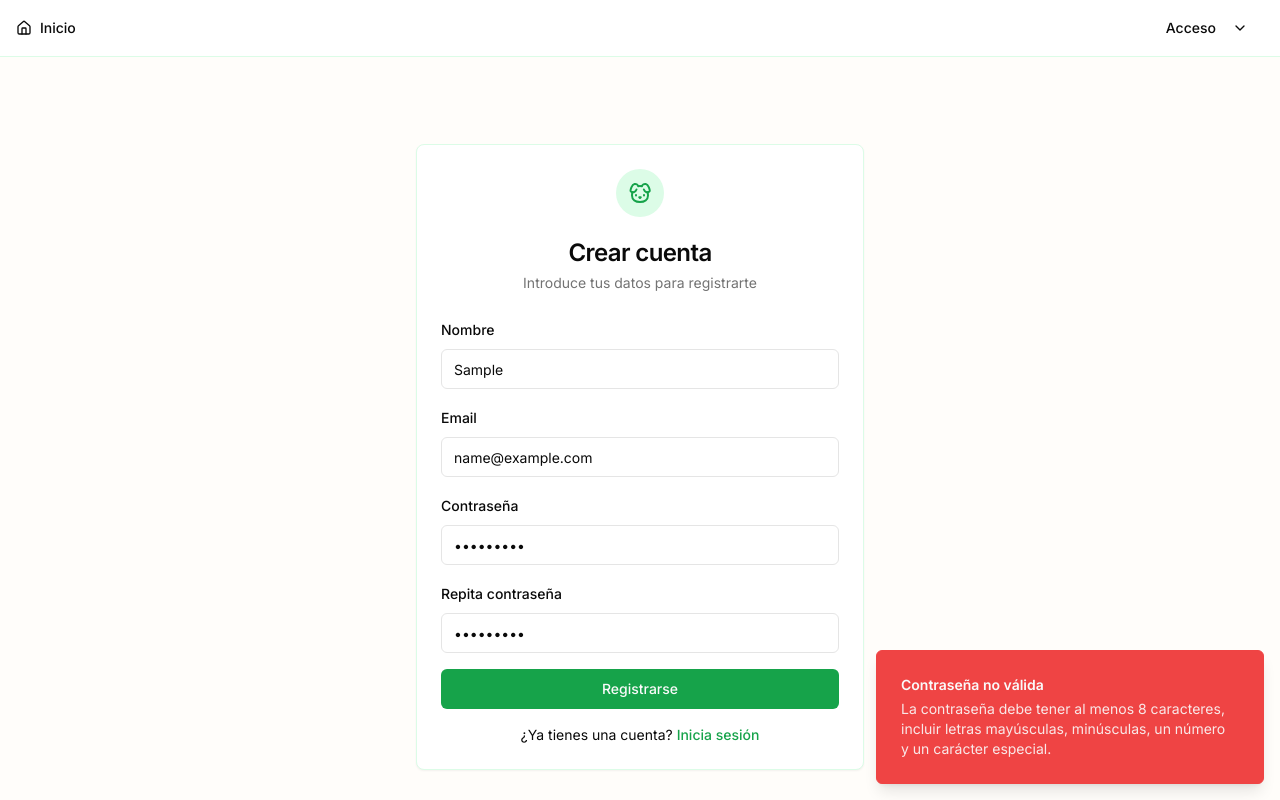
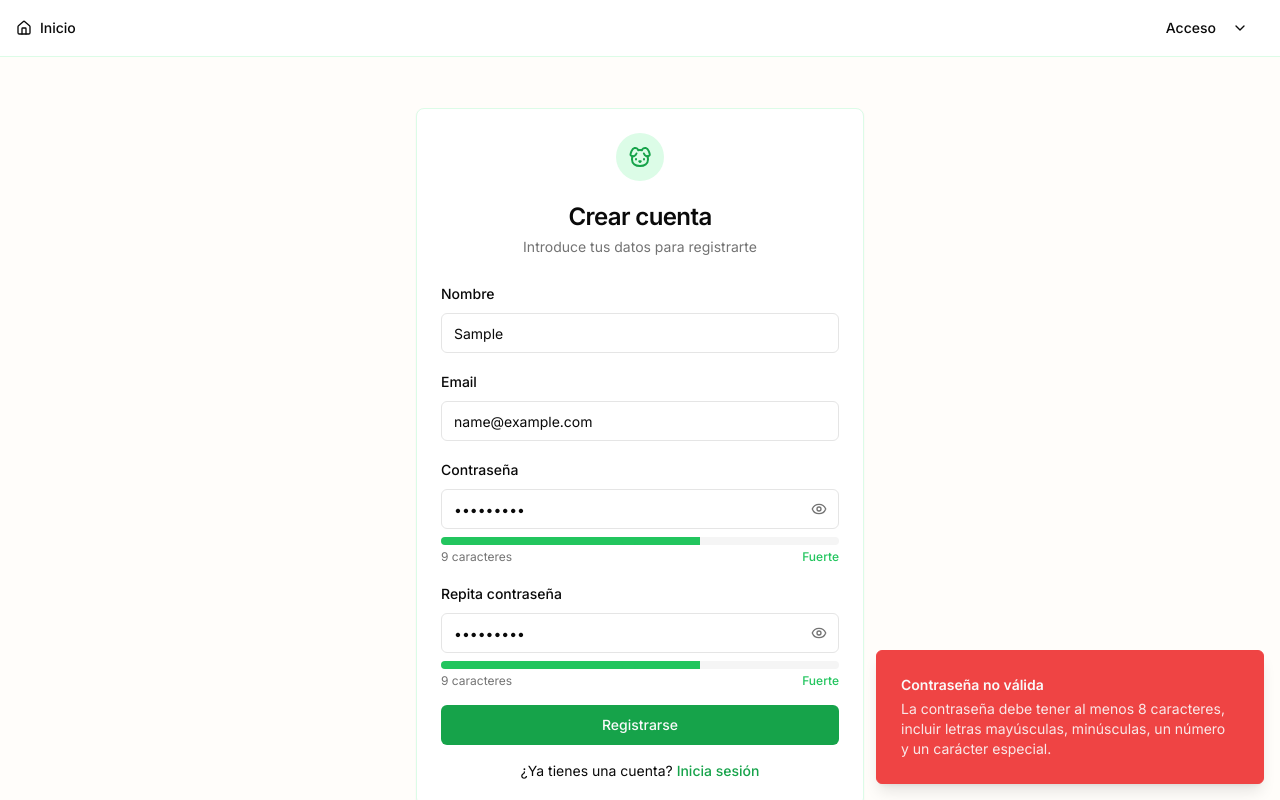
Before and after one commit to Rastler89/isister-frontend, a Next.js app: page /auth/register in a window 1280 px wide. Both pictures are taken after typing "Sample", "name@example.com", "Sample123", "Sample123" into the empty fields and a click on the button "Registrarse". Shown: the top 800 px of the page. Built offline with nearby package versions, Linux system fonts and the light colour scheme; no server answers.

Commit message:
[fix] mostrar contraseña

```diff
--- a/app/auth/login/page.tsx
+++ b/app/auth/login/page.tsx
@@ -9,6 +9,7 @@ import { Input } from "../../../components/ui/input"
 import { Button } from "../../../components/ui/button"
 import Link from "next/link"
 import { useRouter } from "next/navigation"
+import { PasswordInput } from "../../../components/password-input"
 
 const LoginPage = () => {
     const [isLoading, setIsLoading] = useState(false)
@@ -62,13 +63,7 @@ const LoginPage = () => {
                     </div>
                     <div className='space-y-2'>
                         <Label htmlFor='password'>Contraseña</Label>
-                        <Input
-                            id='password'
-                            name='password'
-                            type='password'
-                            required
-                            disabled={isLoading}
-                        />
+                        <PasswordInput id="password" name="password" required disabled={isLoading} showStrength={false} />
                     </div>
                     <Button
                         type='submit'
--- a/app/auth/register/page.tsx
+++ b/app/auth/register/page.tsx
@@ -9,6 +9,7 @@ import { Label } from "../../../components/ui/label"
 import { Input } from "../../../components/ui/input"
 import { Button } from "../../../components/ui/button"
 import Link from "next/link"
+import { PasswordInput } from "../../../components/password-input"
 
 const RegisterPage = () => {
     const [isLoading, setIsLoading] = useState(false)
@@ -103,23 +104,11 @@ const RegisterPage = () => {
                     </div>
                     <div className='space-y-2'>
                         <Label htmlFor='password'>Contraseña</Label>
-                        <Input
-                            id='password'
-                            name='password'
-                            type='password'
-                            required
-                            disabled={isLoading}
-                        />
+                        <PasswordInput id="password" name="password" required disabled={isLoading} />
                     </div>
                     <div className='space-y-2'>
-                        <Label htmlFor='password'>Repita contraseña</Label>
-                        <Input
-                            id='password_confirmation'
-                            name='password_confirmation'
-                            type='password'
-                            required
-                            disabled={isLoading}
-                        />
+                        <Label htmlFor='password_confirmation'>Repita contraseña</Label>
+                        <PasswordInput id="password_confirmation" name="password_confirmation" required disabled={isLoading} />
                     </div>
                     <Input id='honey' name='honey' className='honey' />
                     <Button
--- a/app/profile/page.tsx
+++ b/app/profile/page.tsx
@@ -11,6 +11,7 @@ import { SearchableSelect } from "../../components/searchable-select"
 import { Button } from "../../components/ui/button"
 import { useToast } from "../../hooks/useToast"
 import { Progress } from "../../components/ui/progress"
+import { PasswordInput } from "../../components/password-input"
 
 export const ProfilePage = () => {
     const { toast } = useToast()
@@ -334,7 +335,7 @@ export const ProfilePage = () => {
                                 <form onSubmit={handlePasswordChange} className='space-y-4'>
                                     <div className='space-y-2'>
                                         <Label htmlFor='currentPassword'>Contraseña actual</Label>
-                                        <Input type='password' id='currentPassword' name='currentPassword' required />
+                                        <PasswordInput id="currentPassword" name="currentPassword" required disabled={isLoading} />
                                     </div>
                                     <div className='space-y-2'>
                                         <Label htmlFor='newPassword'>Nueva contraseña</Label>
--- /dev/null
+++ b/components/password-input.tsx
@@ -0,0 +1,116 @@
+'use client'
+
+import type React from 'react'
+
+import { useState, useEffect } from 'react'
+import { Eye, EyeOff, PawPrintIcon as Paw } from 'lucide-react'
+import { Input } from './ui/input'
+import { cn } from '../libs/utils'
+import { Button } from './ui/button'
+
+interface PasswordInputProps extends React.InputHTMLAttributes<HTMLInputElement> {
+  showCounter?: boolean
+  showStrength?: boolean
+}
+
+export function PasswordInput({ className, showCounter = true, showStrength = true, ...props }: PasswordInputProps) {
+  const [showPassword, setShowPassword] = useState(false)
+  const [password, setPassword] = useState('')
+  const [strength, setStrength] = useState(0)
+  const [pawPosition, setPawPosition] = useState(0)
+
+  // Calculate password strength
+  useEffect(() => {
+    let score = 0
+    if (password.length > 0) score += 10
+    if (password.length > 7) score += 15
+    if (/[A-Z]/.test(password)) score += 20
+    if (/[0-9]/.test(password)) score += 20
+    if (/[^A-Za-z0-9]/.test(password)) score += 25
+    if (password.length > 12) score += 10
+
+    // Ensure max score is 100
+    score = Math.min(score, 100)
+    setStrength(score)
+
+    // Calculate paw position based on password length and strength
+    const maxPosition = 100 - 20 // 20 is the width of the paw in percentage
+    const position = password.length ? Math.min(password.length * 5 + strength / 5, maxPosition) : 0
+    setPawPosition(position)
+  }, [password])
+
+  // Get color based on strength
+  const getStrengthColor = () => {
+    if (strength < 30) return 'bg-red-500'
+    if (strength < 60) return 'bg-yellow-500'
+    return 'bg-green-500'
+  }
+
+  // Get strength text
+  const getStrengthText = () => {
+    if (strength < 30) return 'Débil'
+    if (strength < 60) return 'Media'
+    return 'Fuerte'
+  }
+
+  return (
+    <div className='space-y-2'>
+      <div className='relative'>
+        <Input
+          type={showPassword ? 'text' : 'password'}
+          className={cn('pr-10', className)}
+          value={password}
+          onChange={(e) => setPassword(e.target.value)}
+          {...props}
+        />
+        <Button
+          type='button'
+          variant='ghost'
+          size='icon'
+          className='absolute right-0 top-0 h-full px-3 py-2 hover:bg-transparent'
+          onClick={() => setShowPassword(!showPassword)}
+          tabIndex={-1}
+        >
+          {showPassword ? (
+            <EyeOff className='h-4 w-4 text-muted-foreground' />
+          ) : (
+            <Eye className='h-4 w-4 text-muted-foreground' />
+          )}
+          <span className='sr-only'>{showPassword ? 'Ocultar contraseña' : 'Mostrar contraseña'}</span>
+        </Button>
+      </div>
+
+      {showStrength && password.length > 0 && (
+        <div className='space-y-1'>
+          <div className='relative h-2 w-full overflow-hidden rounded-full bg-secondary'>
+            <div
+              className={`absolute left-0 top-0 h-full transition-all duration-500 ${getStrengthColor()}`}
+              style={{ width: `${strength}%` }}
+            />
+            <div
+              className='absolute top-1/2 -translate-y-1/2 transition-all duration-500 transform'
+              style={{ left: `${pawPosition}%` }}
+            >
+              <Paw
+                className={`h-5 w-5 transition-colors duration-500 ${
+                  strength < 30 ? 'text-red-500' : strength < 60 ? 'text-yellow-500' : 'text-green-500'
+                }`}
+              />
+            </div>
+          </div>
+          <div className='flex justify-between text-xs'>
+            <span className='text-muted-foreground'>{showCounter && `${password.length} caracteres`}</span>
+            <span
+              className={cn(
+                'font-medium',
+                strength < 30 ? 'text-red-500' : strength < 60 ? 'text-yellow-500' : 'text-green-500',
+              )}
+            >
+              {getStrengthText()}
+            </span>
+          </div>
+        </div>
+      )}
+    </div>
+  )
+}
```
